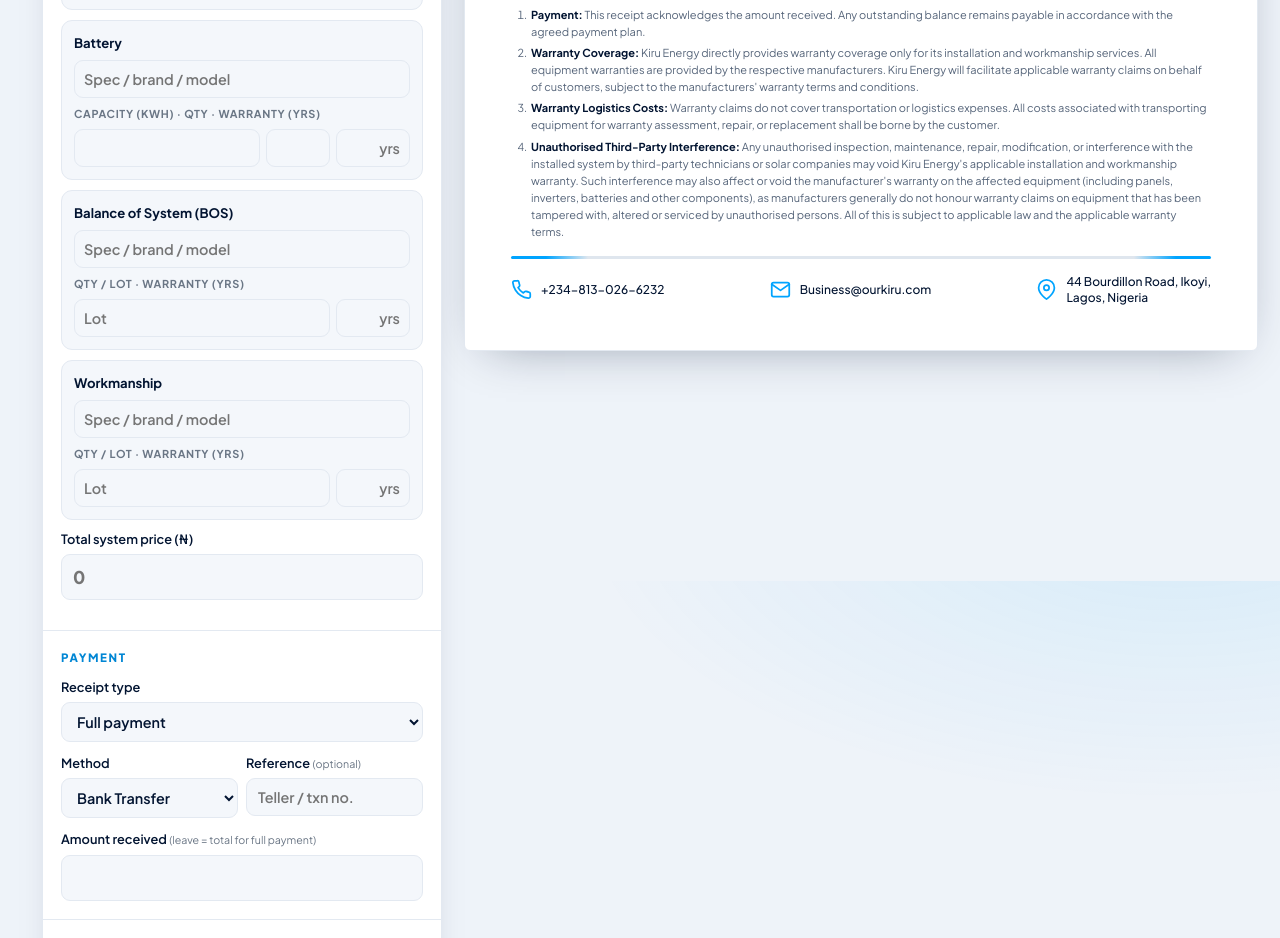
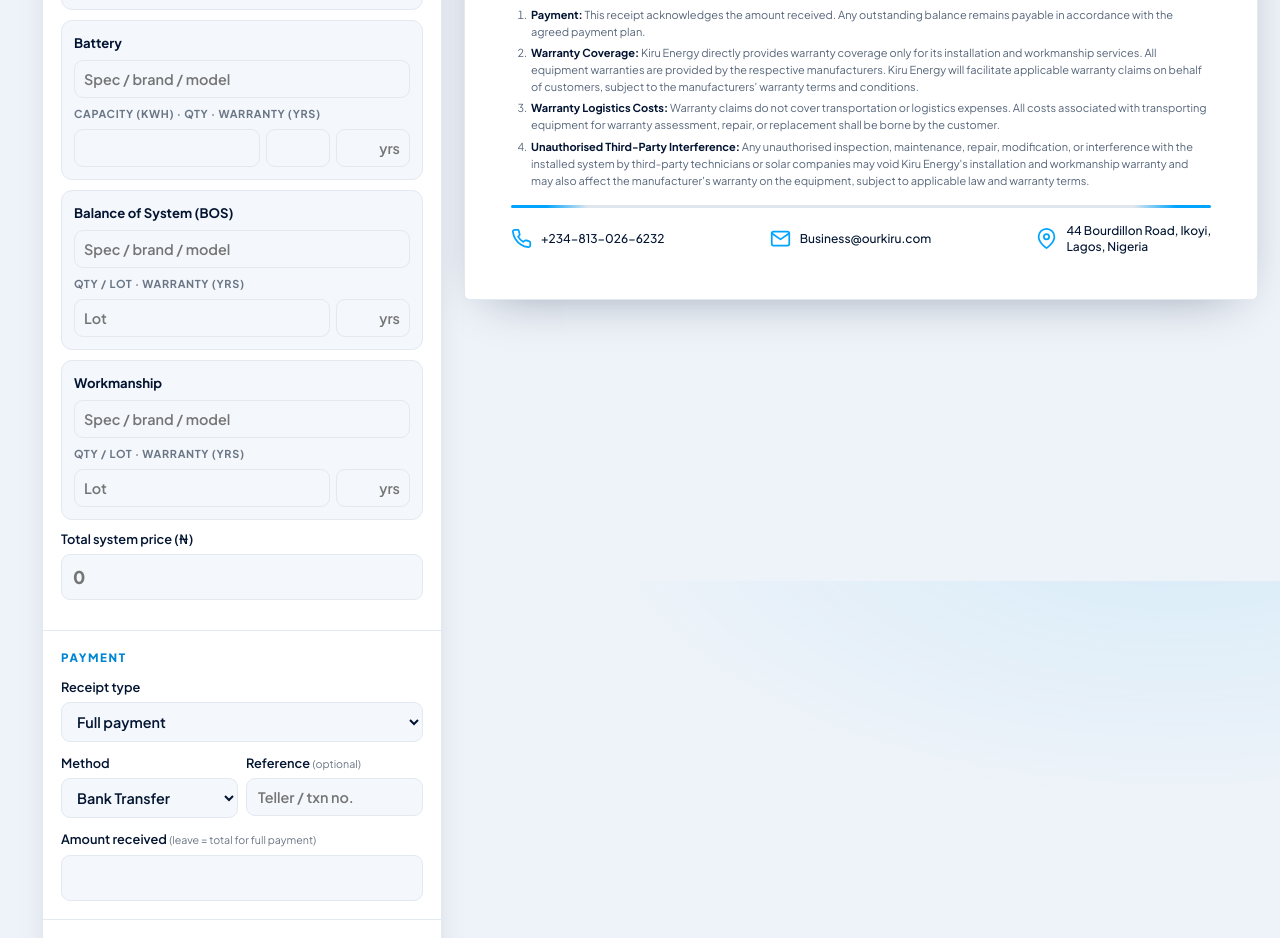
Before and after one commit to Benchike/Inventory-Management-System, a plain HTML site: page receipt-generator.html in a window 1280 px wide. Shown: the part 1019-1957 px from the top of the page. Drawn offline with nearby package versions, Linux system fonts and the light colour scheme.

Commit message:
Receipt T&C: shorten clause 4 to keep receipt on one page
Co-Authored-By: Claude Sonnet 5.5 <noreply@anthropic.com>

```diff
--- a/receipt-generator.html
+++ b/receipt-generator.html
@@ -422,7 +422,7 @@ const DEFAULT_TC=[
   "Payment: This receipt acknowledges the amount received. Any outstanding balance remains payable in accordance with the agreed payment plan.",
   "Warranty Coverage: Kiru Energy directly provides warranty coverage only for its installation and workmanship services. All equipment warranties are provided by the respective manufacturers. Kiru Energy will facilitate applicable warranty claims on behalf of customers, subject to the manufacturers' warranty terms and conditions.",
   "Warranty Logistics Costs: Warranty claims do not cover transportation or logistics expenses. All costs associated with transporting equipment for warranty assessment, repair, or replacement shall be borne by the customer.",
-  "Unauthorised Third-Party Interference: Any unauthorised inspection, maintenance, repair, modification, or interference with the installed system by third-party technicians or solar companies may void Kiru Energy's applicable installation and workmanship warranty. Such interference may also affect or void the manufacturer's warranty on the affected equipment (including panels, inverters, batteries and other components), as manufacturers generally do not honour warranty claims on equipment that has been tampered with, altered or serviced by unauthorised persons. All of this is subject to applicable law and the applicable warranty terms."
+  "Unauthorised Third-Party Interference: Any unauthorised inspection, maintenance, repair, modification, or interference with the installed system by third-party technicians or solar companies may void Kiru Energy's installation and workmanship warranty and may also affect the manufacturer's warranty on the equipment, subject to applicable law and warranty terms."
 ].join("\n");
 function tcEsc(s){return String(s).replace(/&/g,"&amp;").replace(/</g,"&lt;").replace(/>/g,"&gt;");}
 function renderTerms(){
```
